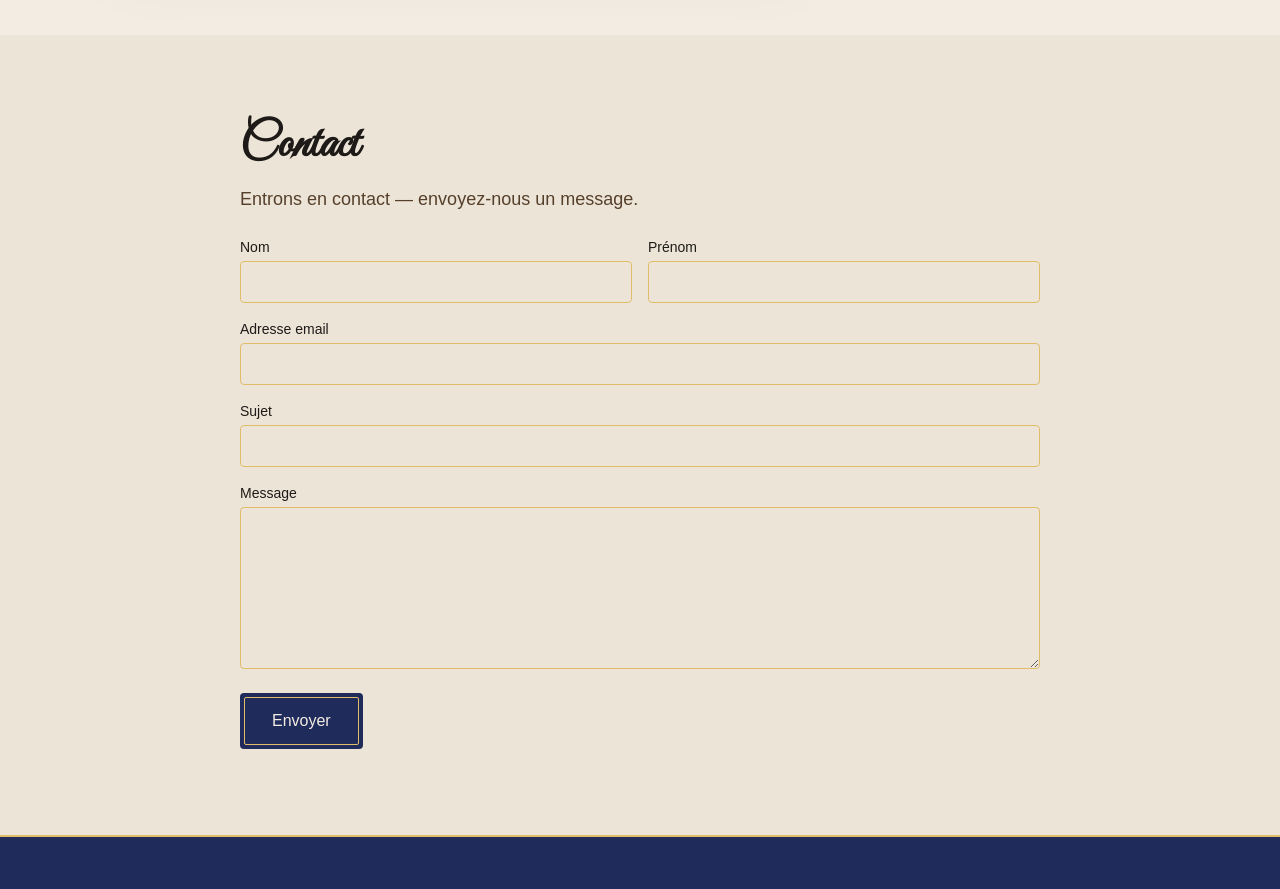
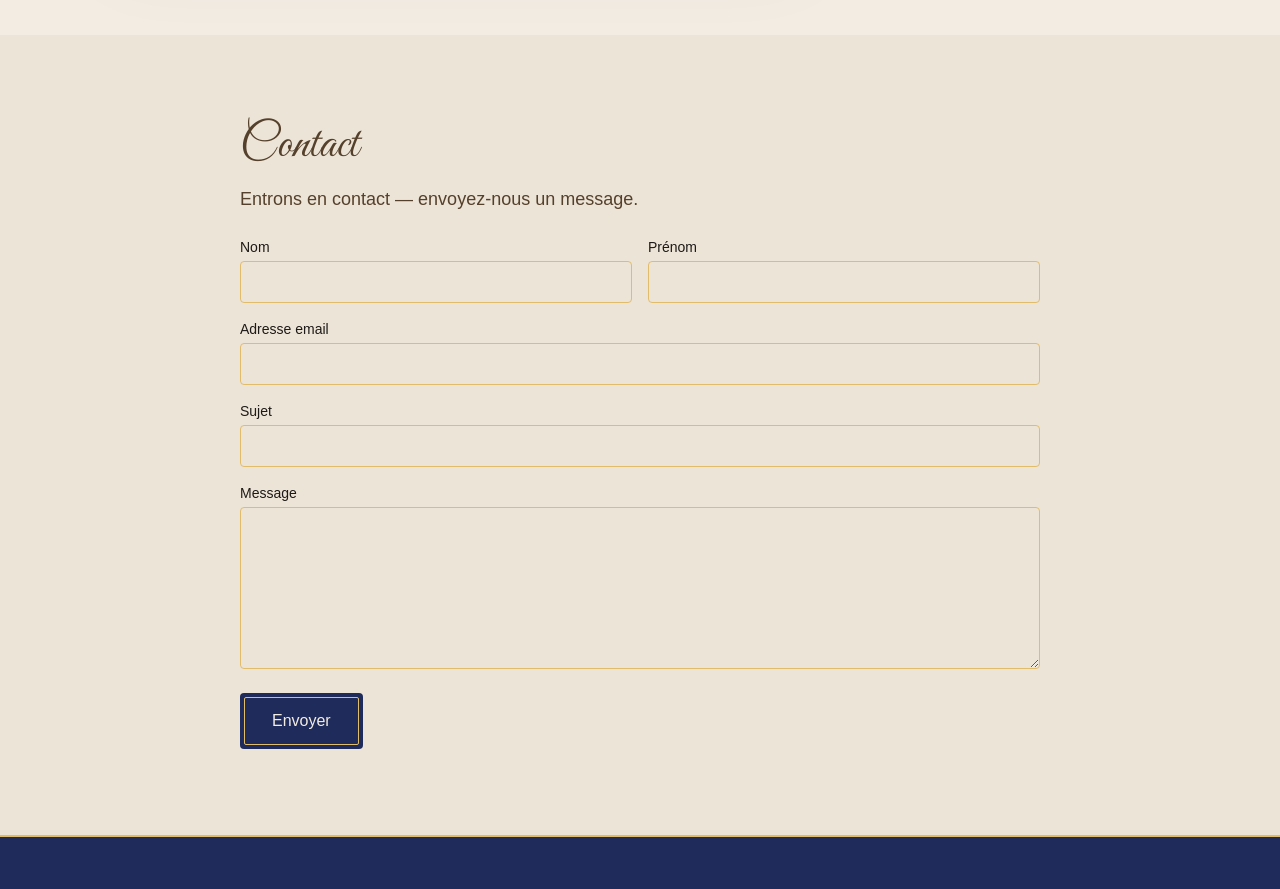
Before and after one commit to Myselfe-Groupe/Myselfe-groupe-website, a Next.js app: page / in a window 1280 px wide. Shown: the part 3460-4349 px from the top of the page. Built offline with nearby package versions, Linux system fonts and the light colour scheme; a web font is replaced by a local one.

Commit message:
Style: Update heading color to secondary in Contact section for improved aesthetics

```diff
--- a/src/app/page.tsx
+++ b/src/app/page.tsx
@@ -164,7 +164,7 @@ export default function Home() {
 
       <section id="contact" className="min-h-screen flex items-center bg-muted">
         <div className="mx-auto w-full max-w-4xl px-6 py-20 sm:px-10 lg:px-12">
-          <h2 className="text-5xl font-semibold font-title">Contact</h2>
+          <h2 className="text-5xl font-title text-secondary">Contact</h2>
           <p className="mt-4 text-base sm:text-lg text-secondary">Entrons en contact — envoyez-nous un message.</p>
           <div className="mt-6">
             <ContactForm />
```
